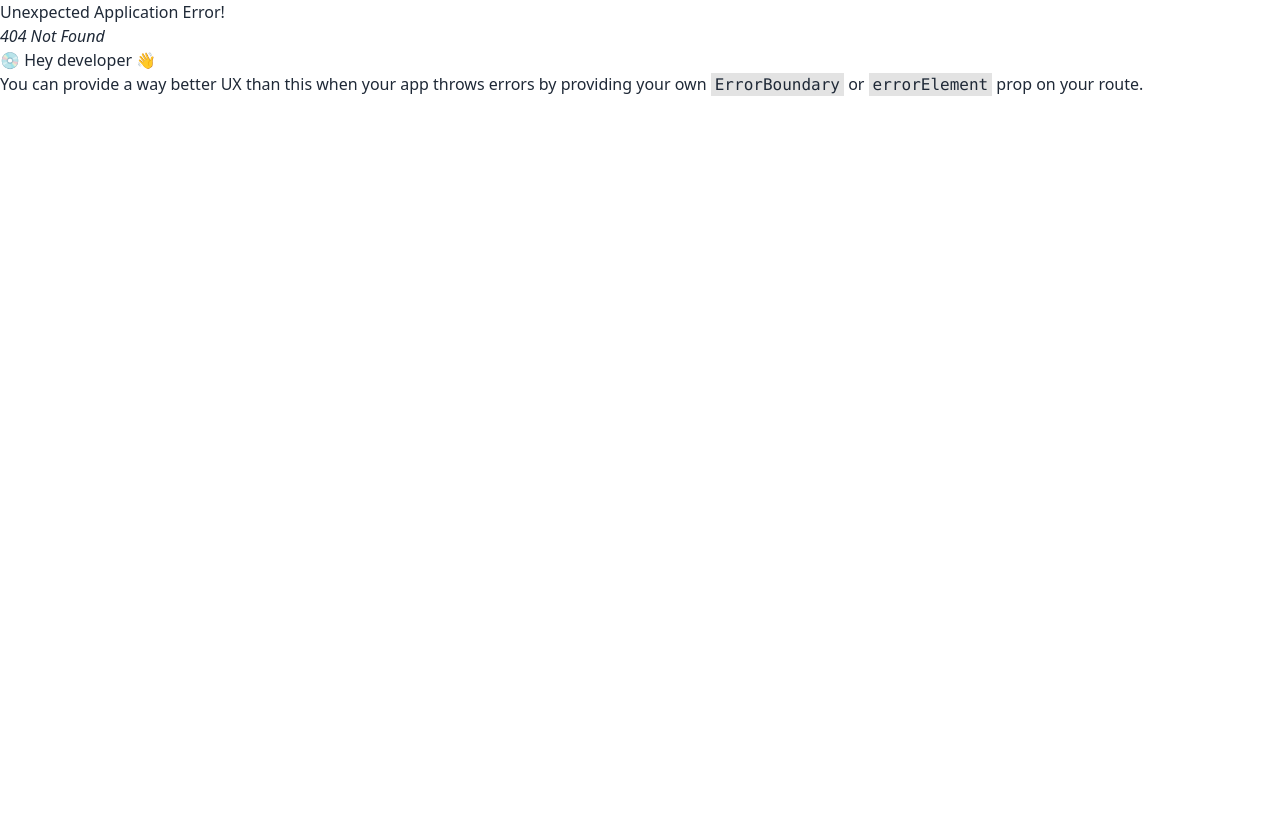
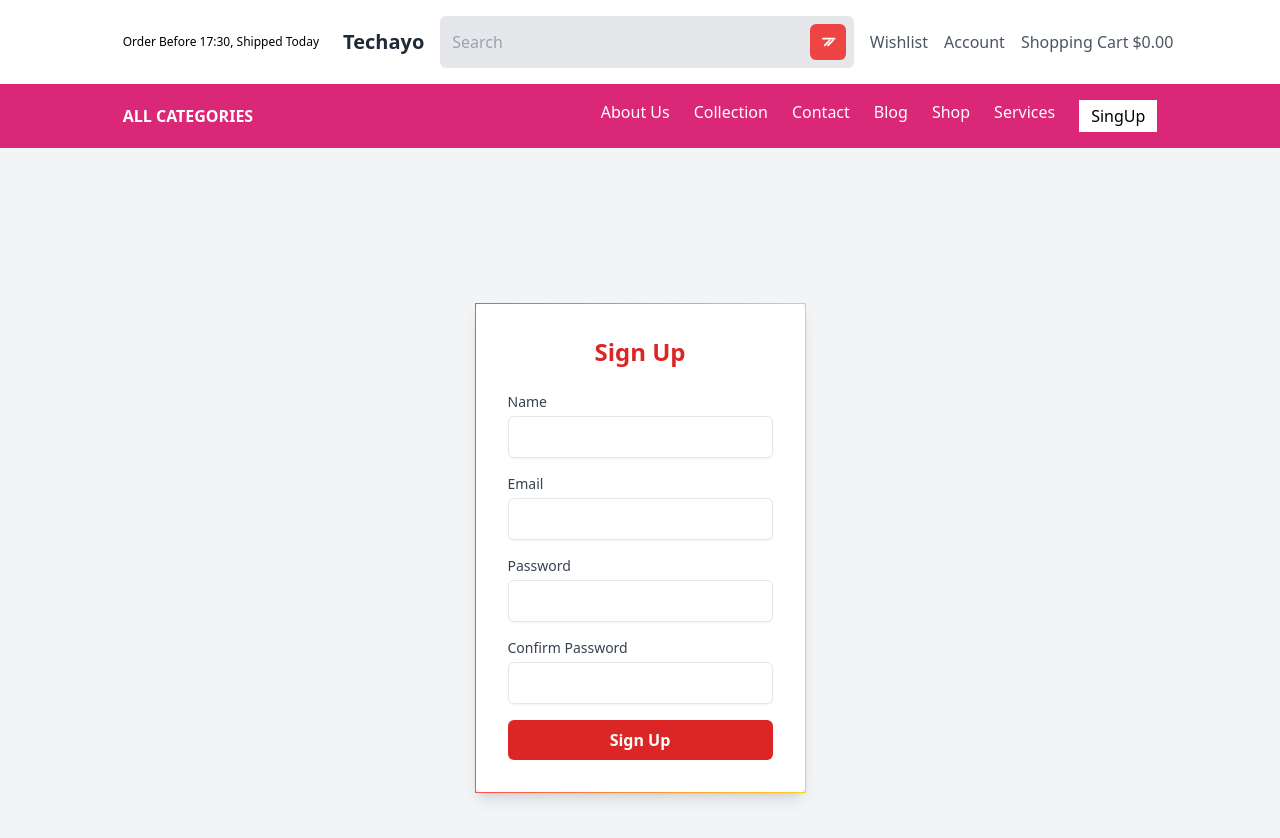
Before and after one commit to rafietrana/job-task-pclint, a React (Vite) app: page /singup in a window 1280 px wide. Before the commit this address had no page. Shown: the top 838 px of the page. Before the commit the page ends 800 px from the top, so only its background shows below. Built offline with nearby package versions, Linux system fonts and the light colour scheme.

Commit message:
add this code

```diff
--- a/eslint.config.js
+++ b/eslint.config.js
@@ -7,6 +7,7 @@ import reactRefresh from 'eslint-plugin-react-refresh'
 export default [
   {
     files: ['**/*.{js,jsx}'],
+
     ignores: ['dist'],
     languageOptions: {
       ecmaVersion: 2020,
--- a/package.json
+++ b/package.json
@@ -10,8 +10,10 @@
     "preview": "vite preview"
   },
   "dependencies": {
+    "firebase": "^10.13.0",
     "localforage": "^1.10.0",
     "match-sorter": "^6.3.4",
+    "prop-types": "^15.8.1",
     "react": "^18.3.1",
     "react-dom": "^18.3.1",
     "react-icons": "^5.3.0",
--- /dev/null
+++ b/src/Component/AuthProvider/AuthProvider.jsx
@@ -0,0 +1,23 @@
+import { createUserWithEmailAndPassword } from "firebase/auth";
+import { createContext, useState } from "react";
+import auth from "../Firebase/Firebase";
+
+export const AuthContext = createContext(null);
+const AuthProvider = ({ children }) => {
+  const [user, setUser] = useState(null);
+
+  const createUser = (email, password) => {
+    return createUserWithEmailAndPassword(auth, email, password);
+  };
+
+
+  const userInfo = {
+    user,
+    createUser
+  };
+  return (
+    <AuthContext.Provider value={userInfo}>{children}</AuthContext.Provider>
+  );
+};
+
+export default AuthProvider;
--- /dev/null
+++ b/src/Component/Firebase/Firebase.js
@@ -0,0 +1,18 @@
+
+import { initializeApp } from "firebase/app";
+import { getAuth } from "firebase/auth";
+
+
+const firebaseConfig = {
+  apiKey: "AIzaSyAgu8maiHJ6TQwLZWGXiN1NjRMelEMV9_Q",
+  authDomain: "job-task-a42d5.firebaseapp.com",
+  projectId: "job-task-a42d5",
+  storageBucket: "job-task-a42d5.appspot.com",
+  messagingSenderId: "84115843351",
+  appId: "1:84115843351:web:8eaf8ba43535f97338ef52"
+};
+
+
+const app = initializeApp(firebaseConfig);
+const auth = getAuth(app);
+export default auth;
--- a/src/Component/Header/Header.jsx
+++ b/src/Component/Header/Header.jsx
@@ -1,3 +1,5 @@
+import { Link } from "react-router-dom";
+
 const Header = () => {
     return (
       <div className="bg-white shadow-md">
@@ -66,7 +68,7 @@ const Header = () => {
               <a href="#" className="hover:text-white">Blog</a>
               <a href="#" className="hover:text-white">Shop</a>
               <a href="#" className="hover:text-white">Services</a>
-              <a href="#" className="hover:text-white">View More</a>
+                 <Link className="bg-white px-3 text-black p-1">SingUp</Link>
             </div>
           </div>
         </nav>
--- a/src/Component/Product/Product.jsx
+++ b/src/Component/Product/Product.jsx
@@ -137,7 +137,7 @@ const Product = () => {
               </select>
             </div>
 
-            <div className="grid grid-cols-1 md:grid-cols-2 lg:grid-cols-3 xl:grid-cols-4 gap-6">
+            <div className="grid grid-cols-1 md:grid-cols-2 lg:grid-cols-3 xl:grid-cols-3 gap-6">
               {productData.length > 0 ? (
                 productData.map((dataProduct, idx) => (
                   <div
--- /dev/null
+++ b/src/Component/SingUp/SingUp.jsx
@@ -0,0 +1,125 @@
+import { useContext } from "react";
+import { AuthContext } from "../AuthProvider/AuthProvider";
+
+
+
+
+const SignUp = () => {
+  const { createUser } = useContext(AuthContext);
+
+  const handleSignUpBtn = (e) => {
+    e.preventDefault();
+    const form = e.target;
+    const name = form.name.value;
+    const email = form.email.value;
+    const password = form.password.value;
+    const confirmPassword = form['confirm-password'].value;
+
+    if (password === confirmPassword) {
+      createUser(email, password)
+        .then((userCredential) => {
+
+          const user = userCredential.user;
+          console.log("User created successfully:", user);
+           alert('alhamdulillah sucessfully created user')
+        })
+        .catch((error) => {
+          const errorCode = error.code;
+          const errorMessage = error.message;
+          console.error("Error creating user:", errorCode, errorMessage);
+          alert("i found error in your information please try again")
+        });
+    } else {
+      console.error("Passwords do not match!");
+    }
+
+
+    console.log("Name:", name);
+    console.log("Email:", email);
+    console.log("Password:", password);
+    console.log("Confirm Password:", confirmPassword);
+  };
+
+  return (
+    <div className="flex justify-center items-center min-h-screen bg-gray-100">
+      <div
+        className="bg-white p-8 rounded-lg shadow-lg border border-red-500"
+        style={{ borderImage: "linear-gradient(to right, #ff4e50, #f9d423) 1" }}
+      >
+        <h2 className="text-2xl font-bold text-center text-red-600 mb-6">
+          Sign Up
+        </h2>
+        <form className="space-y-4" onSubmit={handleSignUpBtn}>
+          <div>
+            <label
+              htmlFor="name"
+              className="block text-sm font-medium text-gray-700"
+            >
+              Name
+            </label>
+            <input
+              type="text"
+              id="name"
+              name="name"
+              className="mt-1 block w-full px-4 py-2 border rounded-md shadow-sm focus:ring-red-500 focus:border-red-500"
+              required
+            />
+          </div>
+          <div>
+            <label
+              htmlFor="email"
+              className="block text-sm font-medium text-gray-700"
+            >
+              Email
+            </label>
+            <input
+              type="email"
+              id="email"
+              name="email"
+              className="mt-1 block w-full px-4 py-2 border rounded-md shadow-sm focus:ring-red-500 focus:border-red-500"
+              required
+            />
+          </div>
+          <div>
+            <label
+              htmlFor="password"
+              className="block text-sm font-medium text-gray-700"
+            >
+              Password
+            </label>
+            <input
+              type="password"
+              id="password"
+              name="password"
+              className="mt-1 block w-full px-4 py-2 border rounded-md shadow-sm focus:ring-red-500 focus:border-red-500"
+              required
+            />
+          </div>
+          <div>
+            <label
+              htmlFor="confirm-password"
+              className="block text-sm font-medium text-gray-700"
+            >
+              Confirm Password
+            </label>
+            <input
+              type="password"
+              id="confirm-password"
+              name="confirm-password"
+              className="mt-1 block w-full px-4 py-2 border rounded-md shadow-sm focus:ring-red-500 focus:border-red-500"
+              required
+            />
+          </div>
+          <button
+            type="submit"
+            className="w-full py-2 px-4 bg-red-600 text-white font-semibold rounded-md hover:bg-red-700 transition duration-300"
+          >
+            Sign Up
+          </button>
+        </form>
+      </div>
+    </div>
+  );
+};
+
+export default SignUp;
```
Also changed, not shown: src/main.jsx (+16 -7 lines), 1 other file (tests, documents, lock files or other folders).
